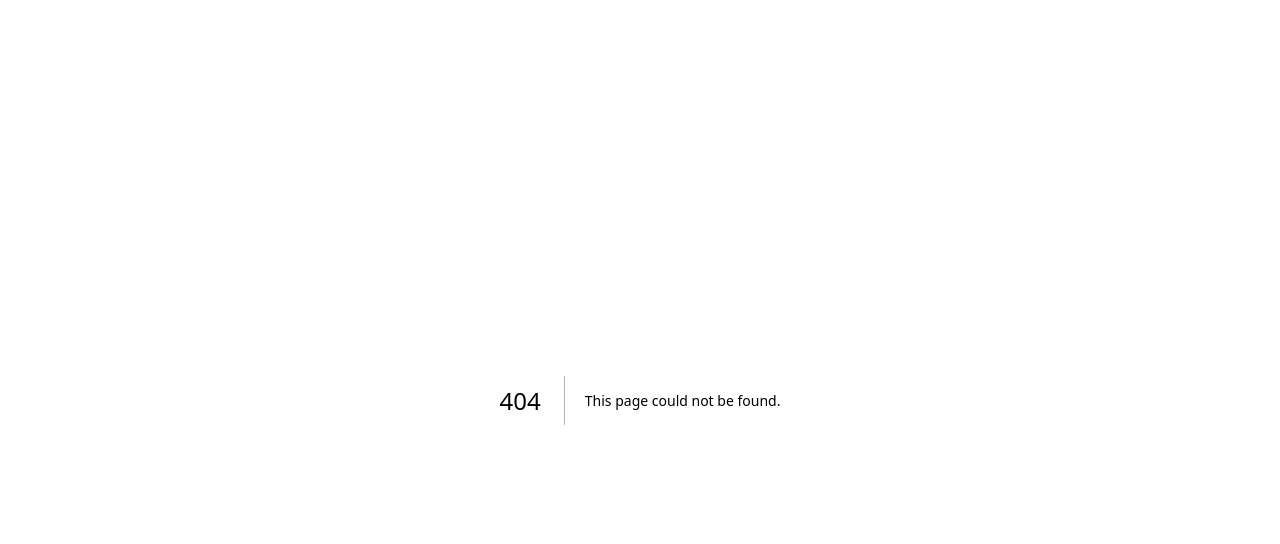
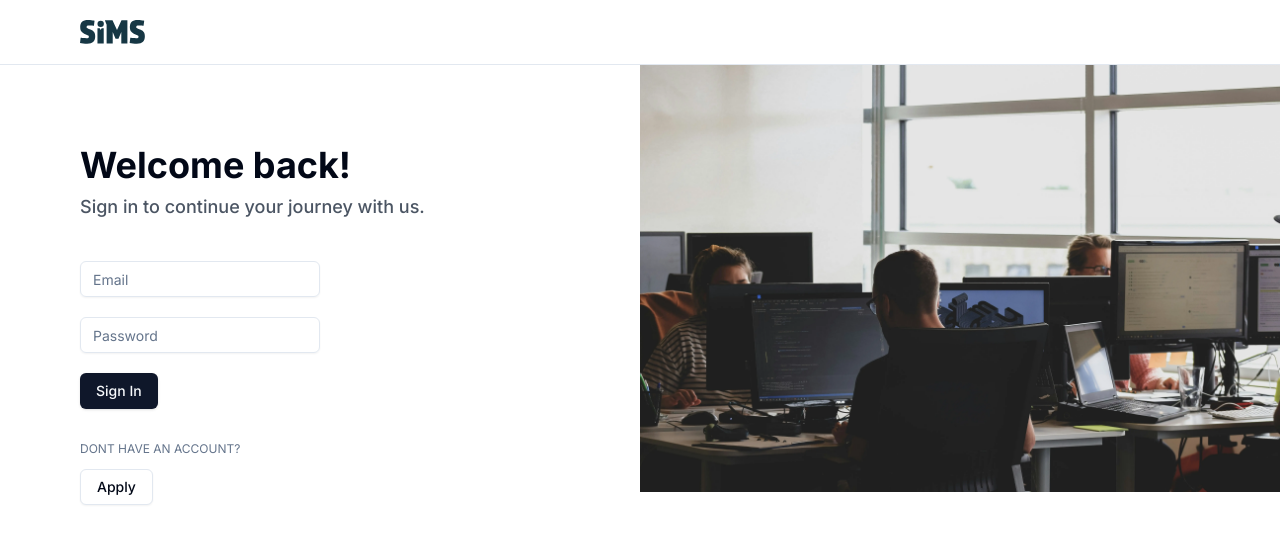
Before and after one commit to EyosiyasMekbib/SIMS-CLIENT, a Next.js app: page /application/signin in a window 1280 px wide. Before the commit this address had no page. Shown: the top 544 px of the page. Built offline with nearby package versions, Linux system fonts and the light colour scheme.

Commit message:
update folder structure

```diff
--- a/app/application/components/signupForm.jsx
+++ b/app/application/apply/components/signupForm.jsx
@@ -58,6 +58,13 @@ export default function SignupForm() {
   }
   return (
     <Form {...form}>
+      <h2 className='text-4xl font-bold mb-2'>
+        Welcome to Our Colleges
+        <br /> Online Application
+      </h2>
+      <h3 className='text-lg font-medium mb-10 text-gray-600'>
+        Start your journey with us today!
+      </h3>
       <form
         onSubmit={form.handleSubmit(onSubmit)}
         className='space-y-8 w-10/12'
@@ -250,6 +257,13 @@ export default function SignupForm() {
         </div>
         <Button type='submit'>Apply</Button>
       </form>
+      <div className='relative flex justify-start text-xs uppercase mt-8 mb-3'>
+        <span className='bg-background pr-5 text-muted-foreground'>
+          Already Have an Account?
+        </span>
+      </div>
+
+      <Button variant='outline'>Sign In</Button>
     </Form>
   );
 }
--- /dev/null
+++ b/app/application/apply/page.jsx
@@ -0,0 +1,23 @@
+import SignupForm from "@/app/application/apply/components/signupForm";
+import { Button } from "@/components/ui/button";
+import Hero from "@/public/images/hero.webp";
+import Image from "next/image";
+
+export default function page() {
+  return (
+    <div className='flex flex-col lg:flex-row flex-grow h-fit'>
+      <div className='mt-10 lg:w-1/2 h-full px-20 pt-[5vh]'>
+        <SignupForm />
+      </div>
+
+      <div className='lg:w-1/2 h-full'>
+        <Image
+          src={Hero}
+          alt='hero image'
+          className='object-cover h-full w-full'
+          priority
+        />
+      </div>
+    </div>
+  );
+}
--- a/app/application/layout.jsx
+++ b/app/application/layout.jsx
@@ -3,21 +3,10 @@ import Hero from "@/public/images/hero.webp";
 import Header from "@/app/application/components/header";
 export default function layout({ children }) {
   return (
-    <div className='flex flex-col h-screen'>
+    <div className='h-screen'>
       <Header />
 
-      <div className='flex flex-col lg:flex-row flex-grow'>
-        <div className='lg:w-1/2 h-full px-20 pt-[5vh]'>{children}</div>
-
-        <div className='lg:w-1/2 h-full'>
-          <Image
-            src={Hero}
-            alt='hero image'
-            className='object-cover h-full w-full'
-            priority
-          />
-        </div>
-      </div>
+      {children}
     </div>
   );
 }
--- a/app/application/page.jsx
+++ b/app/application/page.jsx
@@ -1,26 +1,11 @@
-import SignupForm from "@/app/application/components/signupForm";
+"use client";
+
+import SignupForm from "@/app/application/apply/components/signupForm";
 import { Button } from "@/components/ui/button";
+import { usePathname } from "next/navigation";
 
 export default function page() {
-  return (
-    <div className='mt-10'>
-      <h2 className='text-4xl font-bold mb-2'>
-        Welcome to Our Colleges
-        <br /> Online Application
-      </h2>
-      <h3 className='text-lg font-medium mb-10 text-gray-600'>
-        Start your journey with us today!
-      </h3>
+  const pathname = usePathname();
 
-      <SignupForm />
-
-      <div className='relative flex justify-start text-xs uppercase mt-8 mb-2'>
-        <span className='bg-background pr-5 text-muted-foreground'>
-          Already Have an Account?
-        </span>
-      </div>
-
-      <Button variant='outline'>Sign In</Button>
-    </div>
-  );
+  return <div className='mt-10'></div>;
 }
--- /dev/null
+++ b/app/application/signin/components/signinForm.jsx
@@ -0,0 +1,78 @@
+"use client";
+import { useForm } from "react-hook-form";
+import { zodResolver } from "@hookform/resolvers/zod";
+import { z } from "zod";
+
+import {
+  Form,
+  FormControl,
+  FormField,
+  FormItem,
+  FormMessage,
+} from "@/components/ui/form";
+import { Input } from "@/components/ui/input";
+import { Button } from "@/components/ui/button";
+
+const SigninFormSchema = z.object({
+  email: z.string().email({ message: "Please insert a valid email address" }),
+  password: z
+    .string()
+    .min(6, { message: "Password should be at least 6 characters" }),
+});
+
+export default function SigninForm() {
+  const form = useForm({
+    resolver: zodResolver(SigninFormSchema),
+    defaultValues: {
+      email: "",
+      password: "",
+    },
+  });
+
+  const onSubmit = (values) => {
+    console.log(values);
+    // Add logic to handle sign-in
+  };
+
+  return (
+    <Form {...form}>
+      <h2 className='text-4xl font-bold mb-2'>Welcome back!</h2>
+      <h3 className='text-lg font-medium mb-10 text-gray-600'>
+        Sign in to continue your journey with us.
+      </h3>
+      <form onSubmit={form.handleSubmit(onSubmit)} className='space-y-5 w-1/2'>
+        <FormField
+          control={form.control}
+          name='email'
+          render={({ field }) => (
+            <FormItem>
+              <FormControl>
+                <Input placeholder='Email' {...field} />
+              </FormControl>
+              <FormMessage />
+            </FormItem>
+          )}
+        />
+        <FormField
+          control={form.control}
+          name='password'
+          render={({ field }) => (
+            <FormItem>
+              <FormControl>
+                <Input placeholder='Password' type='password' {...field} />
+              </FormControl>
+              <FormMessage />
+            </FormItem>
+          )}
+        />
+        <Button type='submit'>Sign In</Button>
+      </form>
+      <div className='relative flex justify-start text-xs uppercase mt-8 mb-3'>
+        <span className='bg-background pr-5 text-muted-foreground'>
+          Dont have an account?
+        </span>
+      </div>
+      <Button variant='outline'>Apply</Button>
+    </Form>
+  );
+}
--- /dev/null
+++ b/app/application/signin/page.jsx
@@ -0,0 +1,22 @@
+import SigninForm from "@/app/application/signin/components/signinForm";
+import Image from "next/image";
+import Hero from "@/public/images/hero.webp";
+
+export default function page() {
+  return (
+    <div className='flex flex-col lg:flex-row flex-grow h-fit'>
+      <div className='mt-10 lg:w-1/2 h-full px-20 pt-[5vh]'>
+        <SigninForm />
+      </div>
+
+      <div className='lg:w-1/2 h-full'>
+        <Image
+          src={Hero}
+          alt='hero image'
+          className='object-cover h-full w-full'
+          priority
+        />
+      </div>
+    </div>
+  );
+}
```
